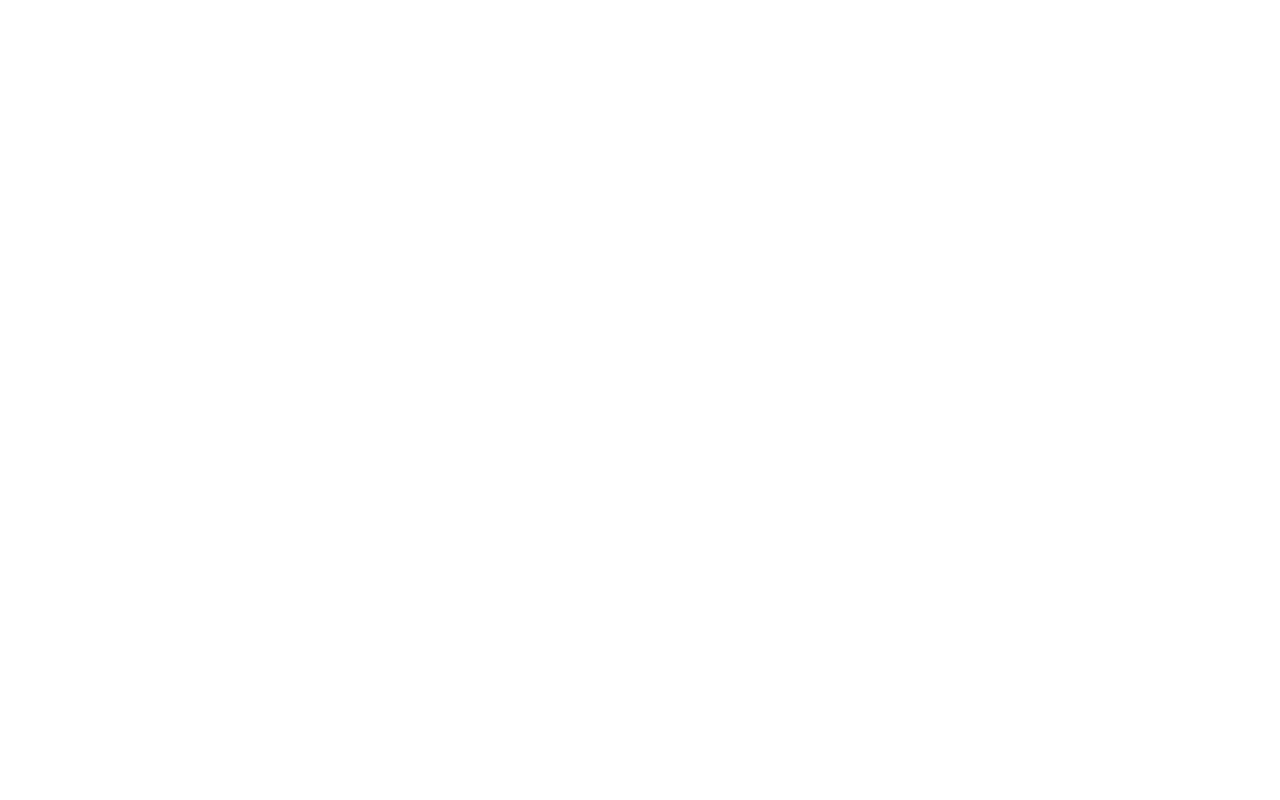
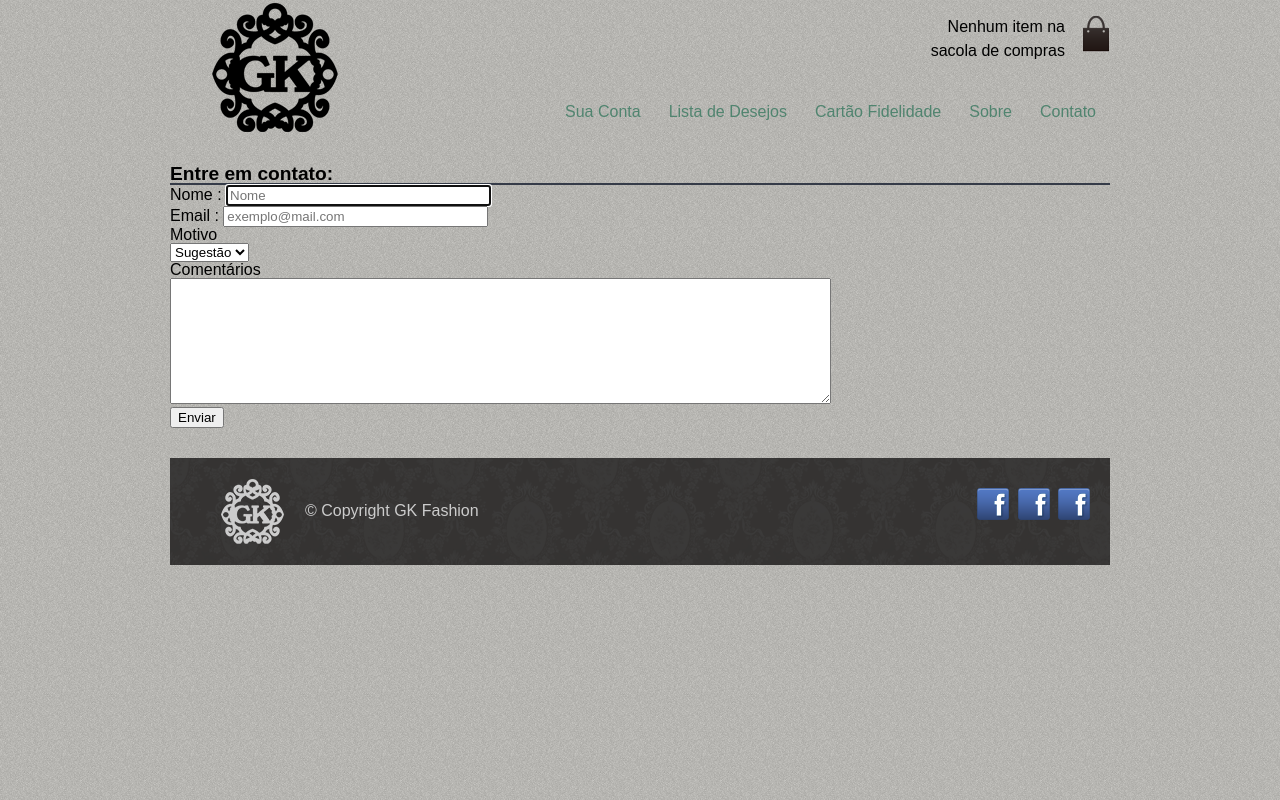
Before and after one commit to Nabucodono5or/GK_Fashion, a plain HTML site: page contato.html in a window 1280 px wide. Drawn offline with Linux system fonts and the light colour scheme.

Commit message:
construido a estrutura de contato.html

```diff
--- a/contato.html
+++ b/contato.html
@@ -2,14 +2,61 @@
 <html>
   <head>
     <meta charset="utf-8">
-    <title></title>
+    <meta lang="pt-br">
+    <link rel="stylesheet" href="css/reset.css">
+    <link rel="stylesheet" href="css/estilo.css">
+    <title>GK Fashion | Home</title>
   </head>
   <body>
     <div id="container">
-      <header>
+      <header id="cabecalho">
+        <h1><a href="index.html">GK Fashion</a></h1>
+        <p class="sacola">Nenhum item na sacola de compras </p>
+
+        <nav class="menu‐principal">
+          <ul>
+            <li> <a href="#"> Sua Conta </a> </li>
+            <li> <a href="#"> Lista de Desejos </a> </li>
+            <li> <a href="#"> Cartão Fidelidade </a> </li>
+            <li> <a href="sobre.html"> Sobre </a> </li>
+            <li> <a href="contato.html"> Contato </a> </li>
+          </ul>
+        </nav>
       </header>
 
       <main id="main">
+        <section id="contato">
+          <h2>Entre em contato:</h2>
+          <form class="" action="index.html" method="post">
+            <fieldset>
+
+              <label for="nome">Nome : </label>
+              <input id="nome" type="text" size="30" maxlength="60" placeholder="Nome" autofocus pattern="[a-z\s]+$">
+              <br>
+
+              <label for="email">Email : </label>
+              <input id="email" type="email" size="30" maxlength="60" placeholder="exemplo@mail.com" pattern="[a-z0-9._%+-]+@[a-z0-9.-]+\.[a-z]{2,4}$">
+            </fieldset>
+
+            <fieldset><legend>Motivo</legend>
+              <select class="" name="">
+                <option>Sugestão</option>
+                <option>Crítica</option>
+                <option>Elogio</option>
+                <option>Outros</option>
+              </select>
+
+            </fieldset>
+
+            <fieldset><legend>Comentários</legend>
+              <textarea name="name" rows="8" cols="80" value="">
+              </textarea>
+            </fieldset>
+
+            <input id="submit" type="submit" value="Enviar">
+          </form>
+
+        </section>
       </main>
 
       <section id="historia">
@@ -17,6 +64,17 @@
 
       <section id="diferenciais">
       </section>
+
+      <footer>
+        <div class="caixa-footer">
+          <img src="img/logo_rodape.png" alt="logo rodape" title="logo rodape">&copy; Copyright GK Fashion
+          <ul class="social">
+            <li> <a href="http://www.facebook.com/gkfashion">Facebook</a> </li>
+            <li> <a href="http://www.twitter.com/gkfashion">Twitter</a> </li>
+            <li> <a href="http://plus.google.com/gkfashion">Google+</a> </li>
+          </ul>
+        </div>
+      </footer>
     </div>
   </body>
 </html>
```
Also changed, not shown: sobre.html (+11 -0 lines).
